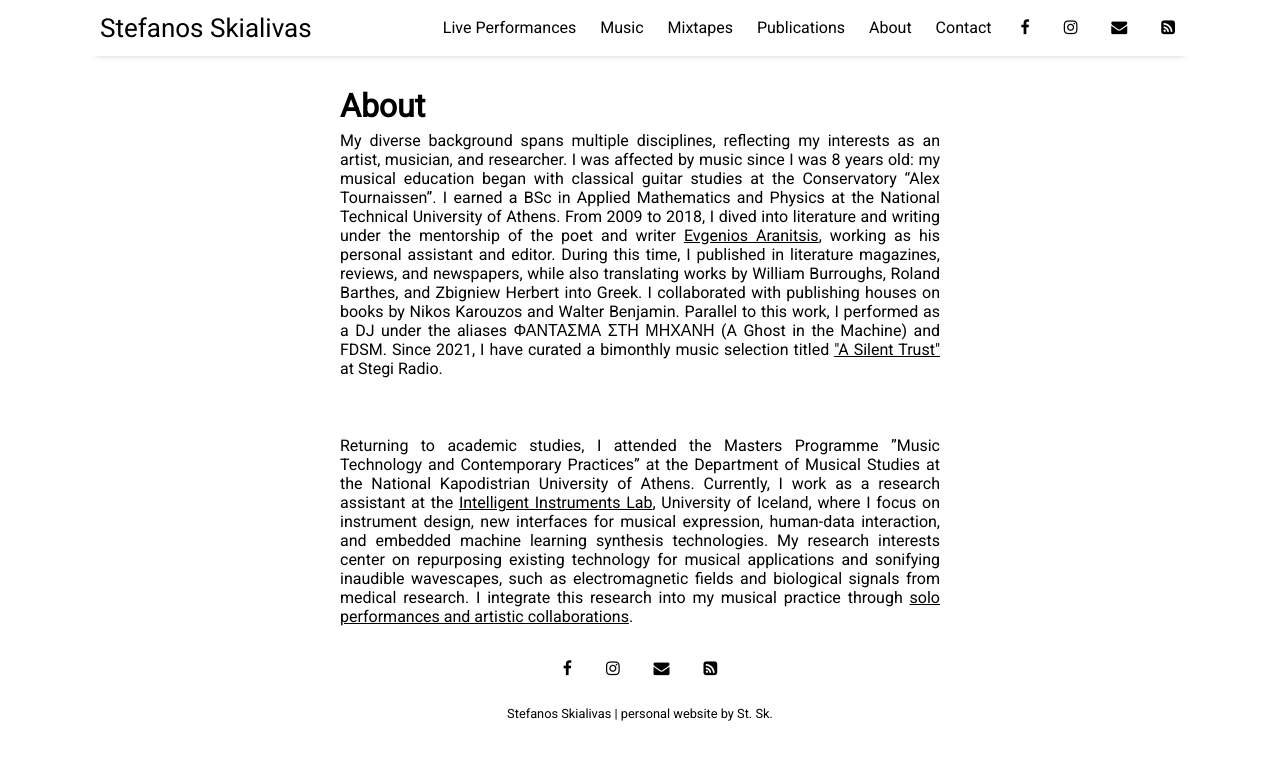
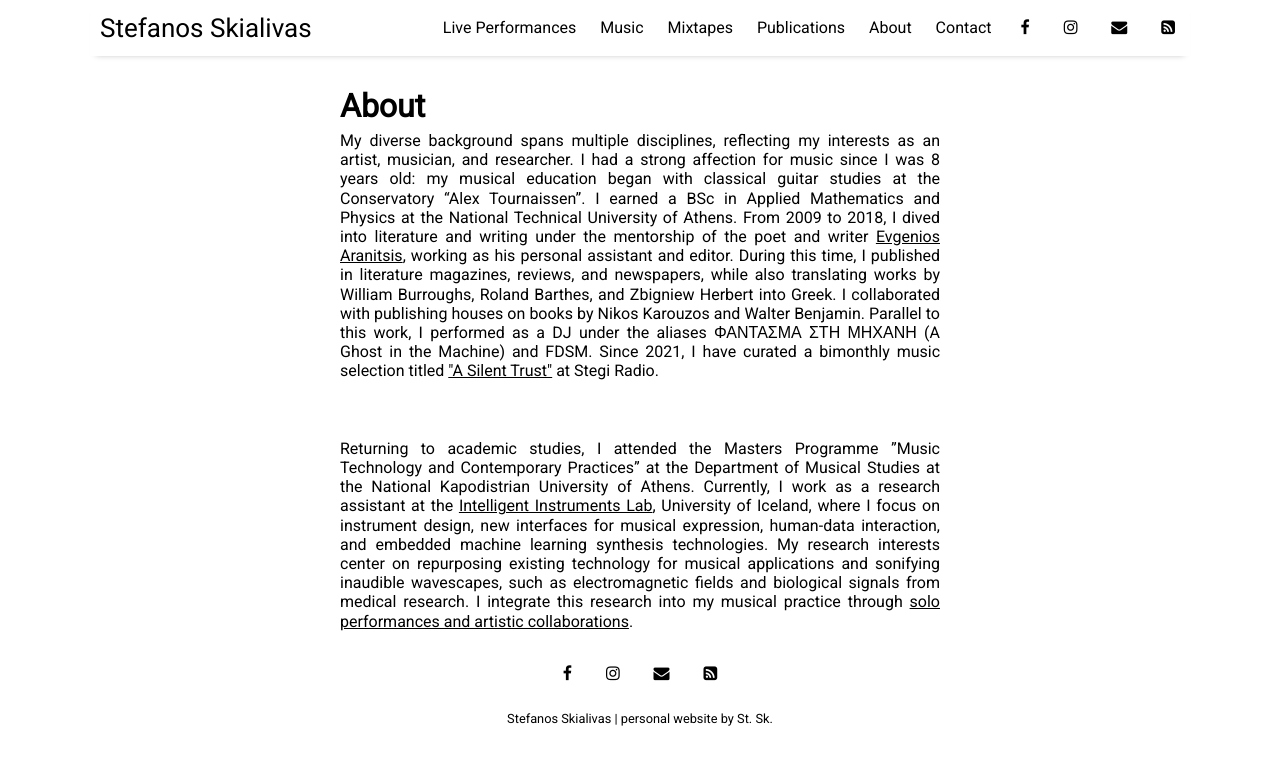
Before and after one commit to stefvasi/fdsm.github.io, a Jekyll site: the page built from pages/about.md, in a window 1280 px wide. Shown: the top 765 px of the page. Built offline with Jekyll 4.4.1, drawn with Linux system fonts in a browser that asks for light colours; nearby versions of some CDN libraries.

Commit message:
added images for post. changed line-height about pages

```diff
--- a/pages/about.md
+++ b/pages/about.md
@@ -5,11 +5,11 @@
 ---
 
 
-<div style="text-align: justify">
-My diverse background spans multiple disciplines, reflecting my interests as an artist, musician, and researcher. I was affected by music since I was 8 years old: my musical education began with classical guitar studies at the Conservatory “Alex Tournaissen”. I earned a BSc in Applied Mathematics and Physics at the National Technical University of Athens. From 2009 to 2018, I dived into literature and writing under the mentorship of the poet and writer <a href="https://en.wikipedia.org/wiki/Evgenios_Aranitsis">
+<div style="text-align: justify; line-height:1.2">
+My diverse background spans multiple disciplines, reflecting my interests as an artist, musician, and researcher. I had a strong affection for music since I was 8 years old: my musical education began with classical guitar studies at the Conservatory “Alex Tournaissen”. I earned a BSc in Applied Mathematics and Physics at the National Technical University of Athens. From 2009 to 2018, I dived into literature and writing under the mentorship of the poet and writer <a href="https://en.wikipedia.org/wiki/Evgenios_Aranitsis">
 Evgenios Aranitsis</a>, working as his personal assistant and editor. During this time, I published in literature magazines, reviews, and newspapers, while also translating works by William Burroughs, Roland Barthes, and Zbigniew Herbert into Greek. I collaborated with publishing houses on books by Nikos Karouzos and Walter Benjamin. Parallel to this work, I performed as a DJ under the aliases ΦΑΝΤΑΣΜΑ ΣΤΗ ΜΗΧΑΝΗ (A Ghost in the Machine) and FDSM. Since 2021, I have curated a bimonthly music selection titled <a herf="https://stegi.radio/artist/stefanos-skialivas">"A Silent Trust"</a> at Stegi Radio.
 </div>
 <br>
-<div style="text-align: justify">
+<div style="text-align: justify; line-height:1.2">
 Returning to academic studies, I attended the Masters Programme ”Music Technology and Contemporary Practices” at the Department of Musical Studies at the National Kapodistrian University of Athens. Currently, I work as a research assistant at the <a href="https://iil.is/">Intelligent Instruments Lab</a>, University of Iceland, where I focus on instrument design, new interfaces for musical expression, human-data interaction, and embedded machine learning synthesis technologies. My research interests center on repurposing existing technology for musical applications and sonifying inaudible wavescapes, such as electromagnetic fields and biological signals from medical research. I integrate this research into my musical practice through <a href="https://www.stefanosskialivas.com/performances">solo performances and artistic collaborations</a>.
 </div>
```
Also changed, not shown: assets/img/MidiAppLogo.png (added), assets/img/arctic-1.jpg (deleted), assets/img/arctic-2.jpg (deleted), assets/img/city-1.jpg (deleted), assets/img/cuba-1.jpg (deleted), assets/img/cuba-2.jpg (deleted), assets/img/midiapp.png (added), assets/img/rannis_logo_2.png (added), 3 other files.
